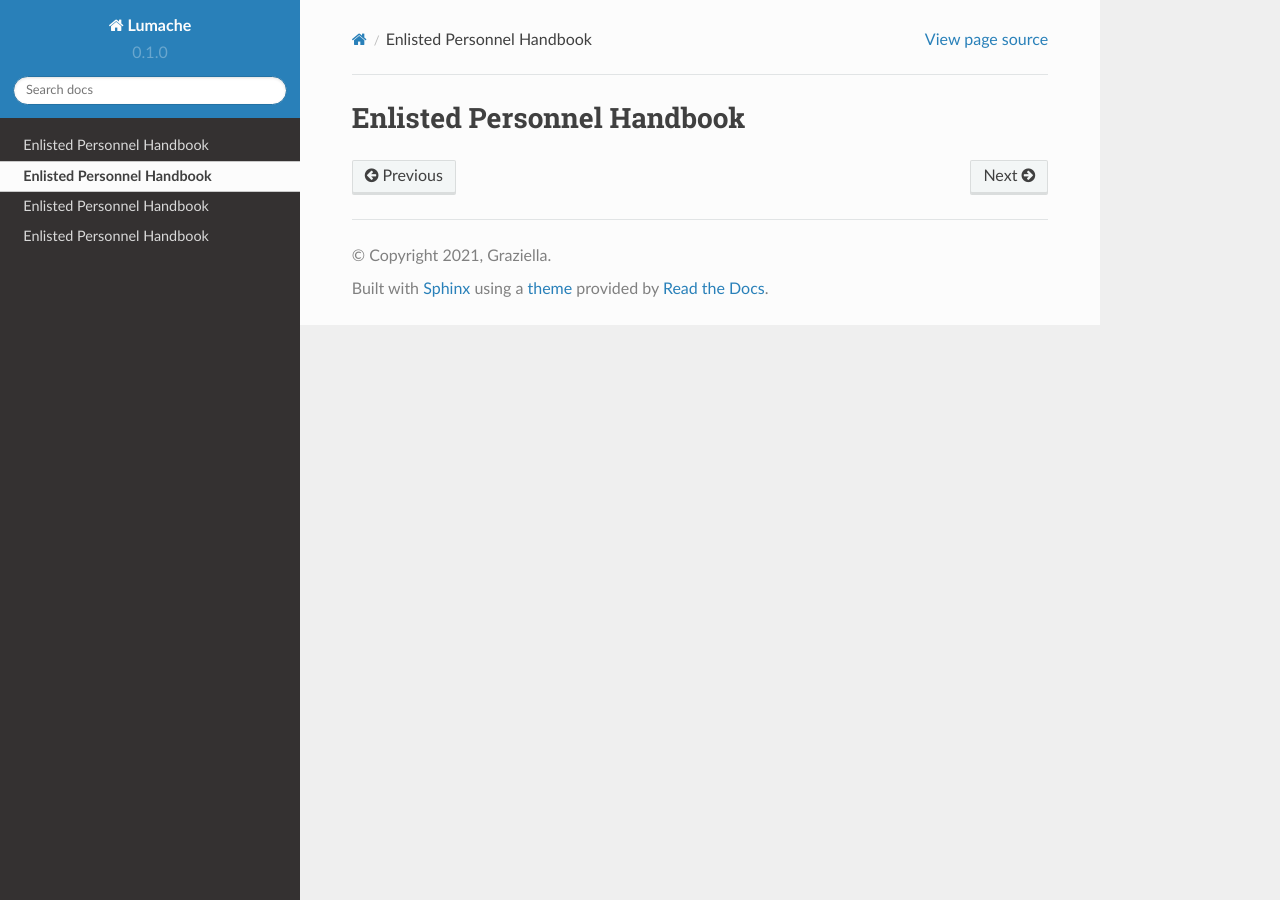
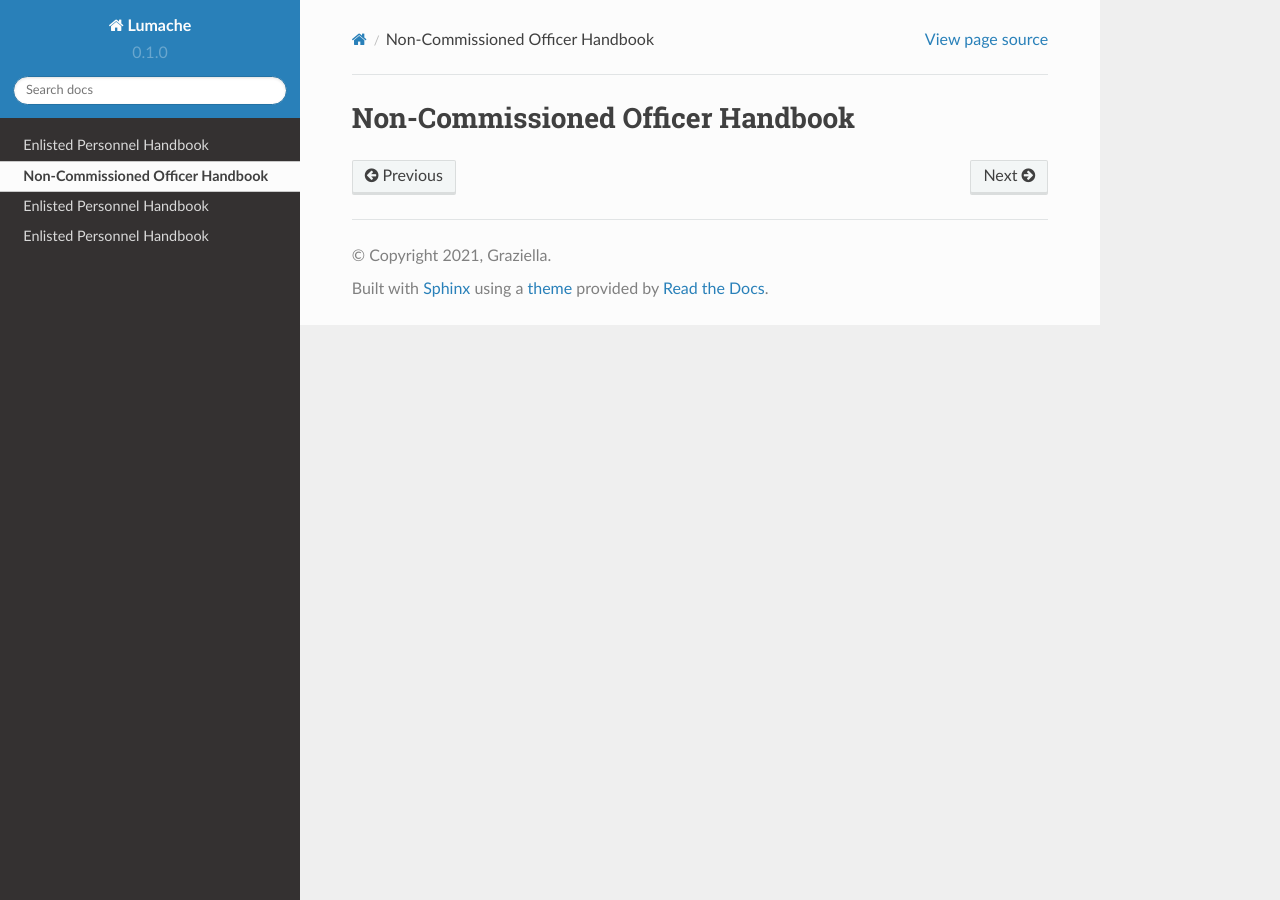
Before and after one commit to alexandrelar/magura, a Sphinx documentation site: the page built from docs/source/nco.rst, in a window 1280 px wide. Built offline with Sphinx 7.4.7 and the Read the Docs theme 2.0.0, drawn with Linux system fonts in a browser that asks for light colours.

Commit message:
Update nco.rst

```diff
--- a/docs/source/nco.rst
+++ b/docs/source/nco.rst
@@ -1,2 +1,2 @@
-Enlisted Personnel Handbook
+Non-Commissioned Officer Handbook
 =====
```
